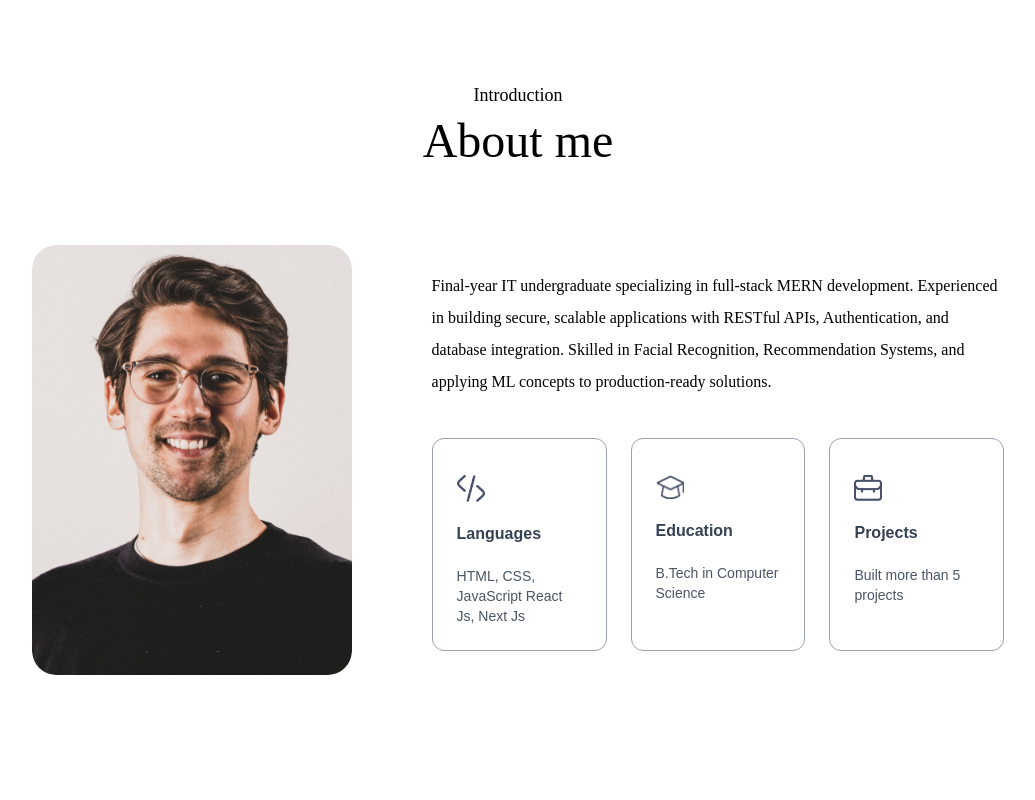
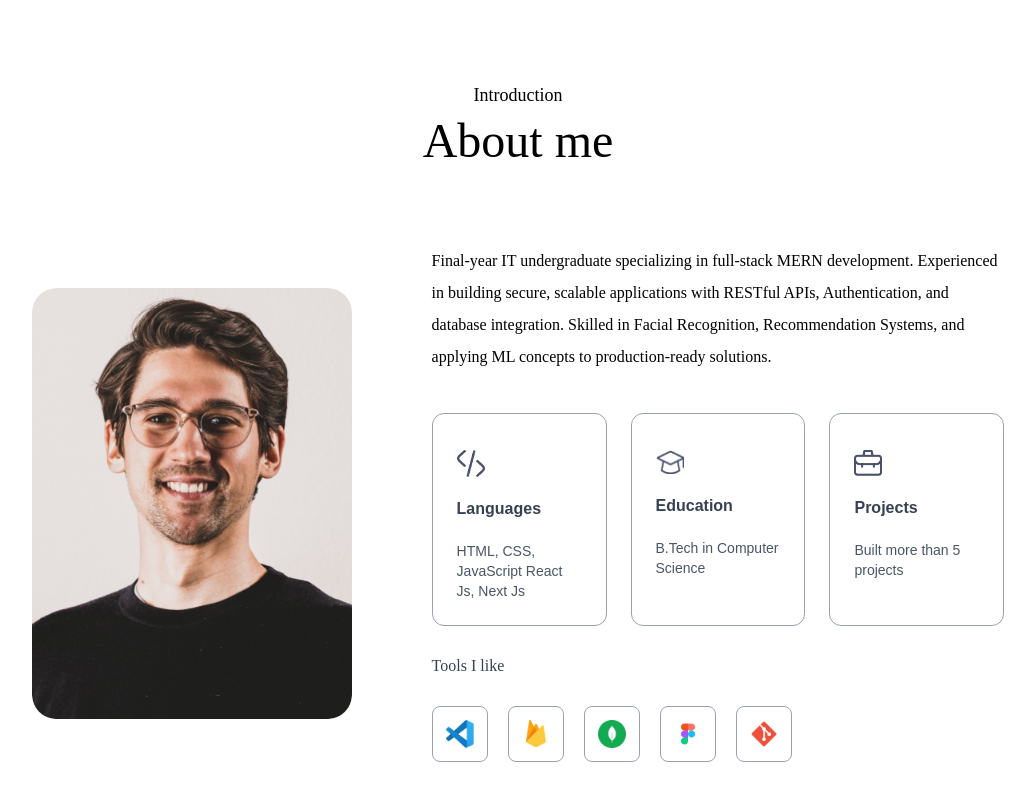
Before and after one commit to LayuruLK/Portfolio, a Next.js app in the folder portfolio/: page / in a window 1280 px wide. Shown: the part 759-1559 px from the top of the page, without its empty margins (122-1157 px from the left). Built offline with nearby package versions, Linux system fonts and the light colour scheme; a web font is replaced by a local one.

Commit message:
feat: enhanced CSS in about section and navbar

```diff
--- a/portfolio/app/components/About.tsx
+++ b/portfolio/app/components/About.tsx
@@ -1,4 +1,4 @@
-import { assets, infoList } from '@/assets/assets'
+import { assets, infoList, toolsData } from '@/assets/assets'
 import Image from 'next/image'
 import React from 'react'
 
@@ -22,11 +22,21 @@ const About = () => {
 
             <ul className='grid grid-cols-1 sm:grid-cols-3 gap-6 max-w-2xl'>
                 {infoList.map(({icon, iconDark, title, description}, index)=>(
-                    <li className='border-[0.5px] border-gray-400 rounded-xl p-6 cursor-pointer'
+                    <li className='border-[0.5px] border-gray-400 rounded-xl p-6 cursor-pointer hover:bg-light-hover hover:-translate-y-1 duration-500 hover:shadow-black'
                         key={index}>
                         <Image src={icon} alt={title} className='w-7 mt-3'/>
                         <h3 className='my-4 font-semibold text-gray-700'>{title}</h3>
                         <p className='text-gray-600 text-sm'>{description}</p>
+                    </li>
+                ))}
+            </ul>
+
+            <h4 className='my-6 text-gray-700 font-ovo'>Tools I like</h4>
+
+            <ul className='flex items-center gap-3 sm:gap-5'>
+                {toolsData.map((tool, index)=>(
+                    <li className='flex items-center justify-center w-12 sm:w-14 aspect-square border border-gray-400 rounded-lg cursor-pointer hover:-translate-y-1 duration-500' key={index}>
+                        <Image src={tool} alt='Toll' className='w-5 sm:w-7' />
                     </li>
                 ))}
             </ul>
--- a/portfolio/app/components/Navbar.tsx
+++ b/portfolio/app/components/Navbar.tsx
@@ -1,9 +1,10 @@
 import { assets } from '@/assets/assets'
 import Image from 'next/image'
-import React, { useRef } from 'react'
+import React, { useEffect, useRef, useState } from 'react'
 
 const Navbar = () => {
 
+  const [isScroll, setIsScroll] = useState(false);
   const SideMenuRef = useRef<HTMLUListElement | null>(null);
 
   const OpenMenu = () => {
@@ -17,13 +18,24 @@ const Navbar = () => {
       SideMenuRef.current.style.transform = "translateX(0)";
     }
   };
+
+  useEffect(()=>{
+    window.addEventListener('scroll', ()=>{
+      if(scrollY > 50) {
+        setIsScroll(true)
+      } else {
+        setIsScroll(false)
+      }
+    })
+  },[])
   return (
     <>
       <div className='fixed top-0 right-0 w-11/12 -z-10 translate-y-[-80%]'>
         <Image src={assets.header_bg_color} alt='' className='w-full' />
       </div>
 
-      <nav className='w-full fixed px-5 lg:px-8 xl:px-[8%] py-4 flex items-center justify-between z-50'>
+      <nav className={`w-full fixed px-5 lg:px-8 xl:px-[8%] py-4 flex items-center justify-between z-50
+        ${isScroll ? "bg-white/50 backdrop-blur-lg shadow-sm" : ""}`}>
         <a href="#top">
           <Image src={assets.logo} alt={''} className='w-28 cursor-pointer mr-14' />
         </a>
--- a/portfolio/app/globals.css
+++ b/portfolio/app/globals.css
@@ -7,4 +7,7 @@
 
   --font-outfit: "Outfit", sans-serif;
   --font-ovo: "Ovo", serif;
+
+  --shadow-black: 4px 4px 0 #000;
+  --shadow-white: 4px 4px 0 #fff;
 }
```
